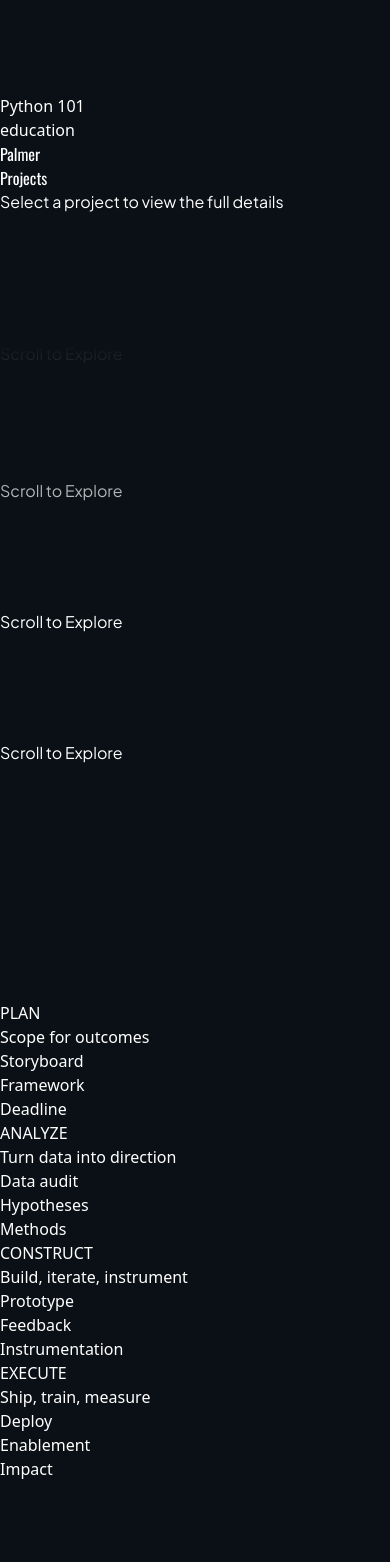
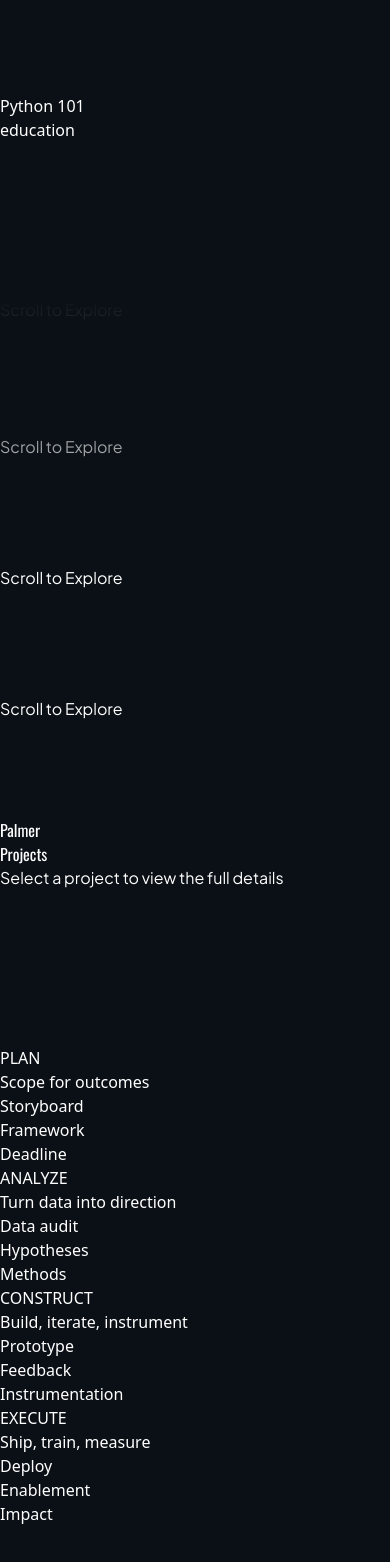
Before and after one commit to CanyenPalmer/PortfolioBasics, a Next.js app: page / in a window 390 px wide. Shown: the part 7999-9561 px from the top of the page. Built offline with nearby package versions, Linux system fonts and the light colour scheme.

Commit message:
Update ProjectsHUD.tsx

```diff
--- a/src/components/ProjectsHUD.tsx
+++ b/src/components/ProjectsHUD.tsx
@@ -6,7 +6,7 @@ import TransitionLink from "@/components/TransitionLink";
 import { profile } from "@/content/profile";
 import { slugify } from "@/lib/slug";
 import { Oswald, Plus_Jakarta_Sans } from "next/font/google";
-import { motion, useScroll, useTransform } from "framer-motion";
+import { motion, useScroll, useTransform, useMotionValueEvent } from "framer-motion";
 
 const oswald = Oswald({ subsets: ["latin"], weight: ["400", "500", "700"] });
 const plusJakarta = Plus_Jakarta_Sans({
@@ -56,7 +56,7 @@ const KEYWORD_BY_TITLE: Record<string, string> = {
   "PortfolioBasics (This Site)": "frontend",
 };
 
-// Predictable heights via aspect-ratio wrappers (prevents overlaps)
+// Predictable heights for tiles
 const ASPECT: Record<string, string> = {
   "CGM Patient Analytics": "3 / 4",
   "MyCaddy — Physics Shot Calculator": "3 / 4",
@@ -236,7 +236,7 @@ function BlurbAndNote({
   );
 }
 
-/** Title block, measured for layout */
+/** Title block — measured so the tree ALWAYS begins below it (no overlap) */
 function StageHeader({ onMeasured }: { onMeasured: (h: number) => void }) {
   const ref = React.useRef<HTMLDivElement>(null);
   React.useEffect(() => {
@@ -271,9 +271,16 @@ function StageHeader({ onMeasured }: { onMeasured: (h: number) => void }) {
 }
 
 /** PACE storyboard */
-function PACEBackground({ height }: { height: number }) {
+function PACEBackground({
+  topOffset,
+  height,
+}: {
+  topOffset: number;
+  height: number;
+}) {
   return (
-    <div className="pointer-events-none relative z-[5]" style={{ height }}>
+    <div className="pointer-events-none absolute inset-x-0 z-[5]" style={{ top: topOffset, height }}>
+      <div className="relative h-full w-full">
         <div className="absolute left-6 top-2 bottom-2 w-px bg-white/10" />
         <NodeWithBranches
           top="0%"
@@ -299,6 +306,7 @@ function PACEBackground({ height }: { height: number }) {
           sub="Ship, train, measure"
           branches={["Deploy", "Enablement", "Impact"]}
         />
+      </div>
     </div>
   );
 }
@@ -338,11 +346,11 @@ function NodeWithBranches({
   );
 }
 
-/** LEFT RAIL — matches the PACE block height exactly */
+/** LEFT RAIL — length & vertical position match the PACE area exactly */
 function LeftRail({ height, top }: { height: number; top: number }) {
   const [paused, setPaused] = React.useState(false);
-  const TOP_FADE = 220;
-  const BOTTOM_FADE = 90;
+  const TOP_FADE = 250;
+  const BOTTOM_FADE = 96;
   const SPEED = 22;
 
   const measureRef = React.useRef<HTMLSpanElement | null>(null);
@@ -417,6 +425,7 @@ function LeftRail({ height, top }: { height: number; top: number }) {
           Scroll to Explore
         </span>
 
+        {/* moving column */}
         <div className="absolute inset-0">
           <div ref={innerRef} className="will-change-transform">
             <RailColumn rows={rows} rowH={rowH || 40} />
@@ -451,11 +460,52 @@ function RailColumn({ rows, rowH }: { rows: number; rowH: number }) {
   );
 }
 
-/* -------------------- STICKY STAGE (LOCK & RELEASE) -------------------- */
-function StickyStage({
+/* -------------------- SMALL STATIC UNDERLAY (pre-lock view) -------------------- */
+function StaticStage({
+  vh,
+  headerH,
+  setHeaderH,
+}: {
+  vh: number;
+  headerH: number;
+  setHeaderH: (n: number) => void;
+}) {
+  const stageH = Math.max(640, vh);
+
+  // ~1 inch gap below subheading so PACE never sits behind it
+  const EXTRA_PACE_GAP = 84;
+
+  const paceTop = headerH + EXTRA_PACE_GAP;
+  const windowH = Math.max(360, stageH - paceTop);
+  const treeH = Math.max(520, Math.min(820, Math.round(windowH * 0.75)));
+
+  return (
+    <div className="mx-auto max-w-7xl px-6 pt-6 md:pt-8">
+      <div className="md:grid md:grid-cols-[64px,1fr] md:gap-6">
+        <div className="hidden md:block">
+          <LeftRail height={treeH} top={paceTop} />
+        </div>
+        <div className="relative w-full">
+          {/* header in-flow (measured) */}
+          <StageHeader onMeasured={setHeaderH} />
+          {/* reserve space above tree */}
+          <div className="relative" style={{ height: stageH }}>
+            <div style={{ height: paceTop }} />
+            <PACEBackground topOffset={paceTop} height={treeH} />
+          </div>
+        </div>
+      </div>
+    </div>
+  );
+}
+
+/* -------------------- FIXED-STAGE IMPLEMENTATION -------------------- */
+function FixedStage({
+  vh,
   projects,
   layout,
 }: {
+  vh: number;
   projects: ReadonlyArray<Project>;
   layout: {
     containerHeight: number;
@@ -463,38 +513,30 @@ function StickyStage({
     note: { left: string; top: number; width: string };
   };
 }) {
-  // viewport height
-  const [vh, setVh] = React.useState<number>(
-    typeof window === "undefined" ? 900 : window.innerHeight
-  );
-  React.useEffect(() => {
-    const onResize = () => setVh(window.innerHeight || vh);
-    window.addEventListener("resize", onResize, { passive: true });
-    return () => window.removeEventListener("resize", onResize);
-  }, [vh]);
+  const [headerH, setHeaderH] = React.useState(0);
 
+  // Visible stage height
   const stageH = Math.max(640, vh);
 
-  // Measure the header (title + sub)
-  const [headerH, setHeaderH] = React.useState(0);
+  // ~1 inch gap below subheading so PACE never sits behind it
+  const EXTRA_PACE_GAP = 84;
 
-  // Tighter spacing under the subheading (~0.6in)
-  const EXTRA_PACE_GAP = 56;
-
-  // Geometry
+  // Tree height + placement
   const paceTop = headerH + EXTRA_PACE_GAP;
-  const windowH = Math.max(520, stageH - paceTop - 8);
+  const windowH = Math.max(360, stageH - paceTop);
   const treeH = Math.max(520, Math.min(820, Math.round(windowH * 0.75)));
 
-  // Timeline distances (shorter tail => less blank space)
-  const LEAD_IN = Math.max(140, Math.min(240, Math.round(windowH * 0.16)));
-  const START_FROM_BOTTOM = Math.round(windowH * 0.90);
+  // Timeline distances
+  const LEAD_IN = Math.max(220, Math.round(windowH * 0.22));
+  const START_FROM_BOTTOM = Math.round(windowH * 0.95);
   const TRAVEL_CORE = Math.max(0, layout.containerHeight - windowH);
-  const EXIT_TAIL = Math.max(90, Math.round(windowH * 0.18));
+  const EXIT_TAIL = Math.max(180, Math.round(windowH * 0.28));
 
-  // Ensure sentinel is comfortably bigger than viewport
-  const SENTINEL_RAW = LEAD_IN + START_FROM_BOTTOM + TRAVEL_CORE + EXIT_TAIL;
-  const SENTINEL = Math.max(SENTINEL_RAW, stageH + 180);
+  // Sentinel height ensures full animation travel + small trailing buffer
+  const SENTINEL = Math.max(
+    LEAD_IN + START_FROM_BOTTOM + TRAVEL_CORE + EXIT_TAIL,
+    Math.round(stageH * 2.6)
+  );
 
   const sentinelRef = React.useRef<HTMLDivElement | null>(null);
   const { scrollYProgress } = useScroll({
@@ -502,52 +544,79 @@ function StickyStage({
     offset: ["start start", "end start"],
   });
 
-  // Collage Y mapping: parked during lead-in, then travel up until sentinel ends
-  const startFrac = Math.max(0.0001, LEAD_IN / SENTINEL);
+  // Collage Y mapping
+  const startFrac = LEAD_IN / SENTINEL || 0.0001;
   const collageY = useTransform(scrollYProgress, [0, startFrac, 1], [
     START_FROM_BOTTOM,
     START_FROM_BOTTOM,
     -TRAVEL_CORE,
   ]);
 
+  // Show the fixed overlay only while we're within the sentinel range
+  const [active, setActive] = React.useState(false);
+  useMotionValueEvent(scrollYProgress, "change", (v) => {
+    // Keep overlay on for almost the entire sentinel, then fade a touch early.
+    const releaseAt = 0.985;
+    setActive(v > 0 && v < releaseAt);
+  });
+
+  // ---- RENDER ----
   return (
-    <div ref={sentinelRef} style={{ height: SENTINEL }} className="relative">
-      {/* Sticky stage: locks visuals while collage animates; releases cleanly at end */}
-      <div className="sticky top-0 z-[40] bg-[#0d131d]">
-        <div className="mx-auto max-w-7xl px-6 pt-6 md:pt-8">
+    <>
+      {/* STATIC underlay so the user sees header + tree BEFORE lock → avoids entry "jump" */}
+      <StaticStage vh={vh} headerH={headerH} setHeaderH={setHeaderH} />
+
+      {/* Scroll driver (controls the overlay lock) */}
+      <div ref={sentinelRef} style={{ height: SENTINEL }} />
+
+      {/* FIXED overlay — appears "locked" while sentinel is in view */}
+      <div
+        className={[
+          "fixed inset-0 z-[60]",
+          active ? "opacity-100 pointer-events-auto" : "opacity-0 pointer-events-none",
+          "transition-opacity duration-200",
+        ].join(" ")}
+        aria-hidden={!active}
+      >
+        <div className="absolute inset-0 bg-[#0d131d]" />
+
+        {/* Centered content column */}
+        <div className="relative h-full mx-auto max-w-7xl px-6">
+          {/* 2-col layout: rail + right content */}
+          <div className="absolute inset-0 md:grid md:grid-cols-[64px,1fr] md:gap-6">
+            {/* Left rail aligned to the PACE area */}
+            <div className="hidden md:block">
+              <LeftRail height={treeH} top={paceTop} />
+            </div>
+
+            {/* Right column */}
+            <div className="relative h-full">
+              {/* Title/subheading (measured; shared with underlay) */}
+              <div className="pt-6 md:pt-8">
                 <StageHeader onMeasured={setHeaderH} />
               </div>
 
-        <div className="mx-auto max-w-7xl px-6 md:grid md:grid-cols-[64px,1fr] md:gap-6">
-          {/* Left rail aligned to PACE */}
-          <LeftRail height={treeH} top={paceTop} />
+              {/* PACE tree — strictly below the header */}
+              <PACEBackground topOffset={paceTop} height={treeH} />
 
-          {/* Right column (tree + collage window) */}
-          <div className="relative" style={{ height: stageH }}>
-            {/* Reserve header gap */}
-            <div style={{ height: paceTop }} />
-
-            {/* PACE tree under the collage */}
-            <PACEBackground height={treeH} />
-
-            {/* Collage window over the tree */}
+              {/* Collage window (scroll-controlled) */}
               <div
                 className="absolute inset-x-0 z-10 overflow-hidden"
                 style={{ top: paceTop, height: windowH }}
               >
-              {/* vignette mask for clean enter/exit */}
+                {/* vignette mask for entry/exit */}
                 <div
                   className="absolute inset-0 pointer-events-none"
                   style={{
                     WebkitMaskImage: `linear-gradient(to bottom,
                       transparent 0px,
-                    black 96px,
-                    black calc(100% - 140px),
+                      black 110px,
+                      black calc(100% - 180px),
                       transparent 100%)`,
                     maskImage: `linear-gradient(to bottom,
                       transparent 0px,
-                    black 96px,
-                    black calc(100% - 140px),
+                      black 110px,
+                      black calc(100% - 180px),
                       transparent 100%)`,
                   }}
                 />
@@ -576,6 +645,10 @@ function StickyStage({
           </div>
         </div>
       </div>
+
+      {/* Small trailing pad so release never "snaps" into Education */}
+      <div style={{ height: Math.max(120, Math.round(vh * 0.15)) }} />
+    </>
   );
 }
 
@@ -584,7 +657,17 @@ function StickyStage({
 export default function ProjectsHUD() {
   const projects = ((profile as any)?.projects ?? []) as ReadonlyArray<Project>;
 
-  // Mobile: unchanged stacked list (hidden on md+)
+  // Viewport height
+  const [vh, setVh] = React.useState<number>(
+    typeof window === "undefined" ? 800 : window.innerHeight
+  );
+  React.useEffect(() => {
+    const onResize = () => setVh(window.innerHeight || vh);
+    window.addEventListener("resize", onResize, { passive: true });
+    return () => window.removeEventListener("resize", onResize);
+  }, [vh]);
+
+  // Mobile: simple stack (unchanged)
   const mobile = (
     <div className="md:hidden space-y-10 px-6 py-10 bg-[#0d131d]">
       {TILE_ORDER.map((title) => {
@@ -598,7 +681,14 @@ export default function ProjectsHUD() {
         const aspect = ASPECT[p.title] ?? "3 / 4";
         return (
           <article key={title}>
-            <TransitionLink href={`/projects/${slug}?via=projects`} className="block group">
+            <TransitionLink
+              href={`/projects/${slug}?via=projects`}
+              className="block group"
+              onClick={() =>
+                typeof window !== "undefined" &&
+                window.sessionStorage.setItem("cameFromProjects", "1")
+              }
+            >
               <div style={{ aspectRatio: aspect }} className="w-full overflow-hidden">
                 <img
                   src={img.src}
@@ -609,7 +699,10 @@ export default function ProjectsHUD() {
             </TransitionLink>
             <div className="mt-3 flex items-baseline justify-between gap-3">
               <h3 className="text-lg font-medium tracking-tight">
-                <TransitionLink href={`/projects/${slug}?via=projects`} className="hover:underline">
+                <TransitionLink
+                  href={`/projects/${slug}?via=projects`}
+                  className="hover:underline"
+                >
                   {p.title}
                 </TransitionLink>
               </h3>
@@ -623,16 +716,14 @@ export default function ProjectsHUD() {
     </div>
   );
 
-  const lg = LAYOUT.lg;
-
   return (
     <section id="projects" aria-label="Projects" className="relative w-full bg-[#0d131d]">
-      {/* Mobile */}
+      {/* Mobile content only */}
       {mobile}
 
-      {/* Desktop/tablet sticky stage */}
+      {/* Desktop/tablet: fixed overlay driven by sentinel */}
       <div className="hidden md:block">
-        <StickyStage projects={projects} layout={lg} />
+        <FixedStage vh={vh} projects={projects} layout={LAYOUT.lg} />
       </div>
     </section>
   );
```
Lines whose indentation alone changed are shown as unchanged.
